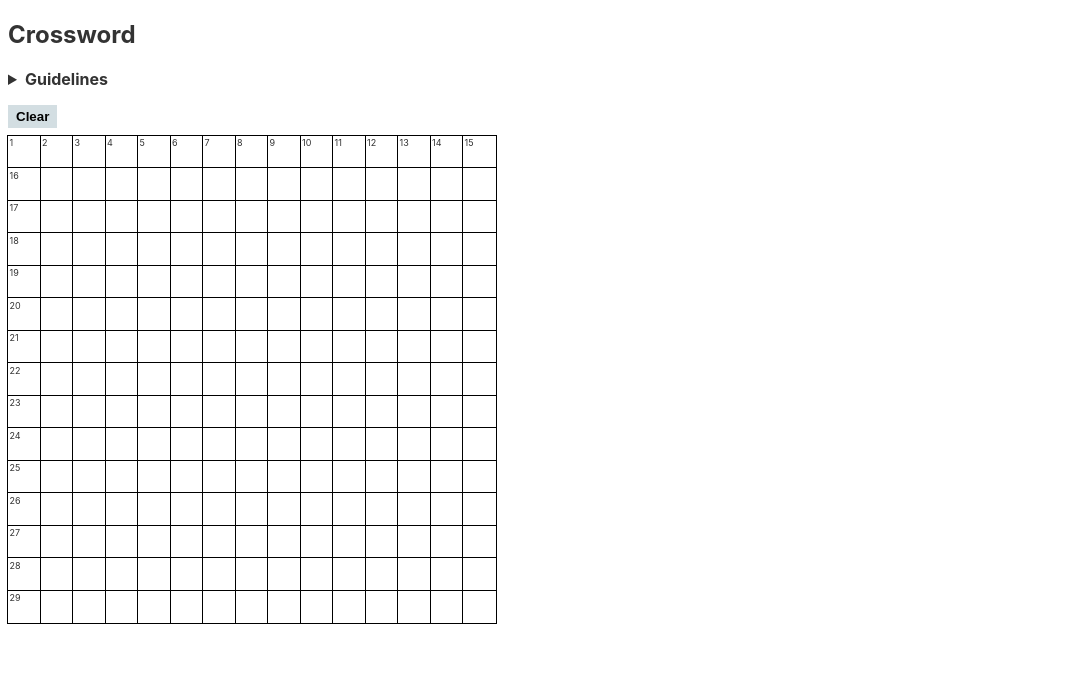
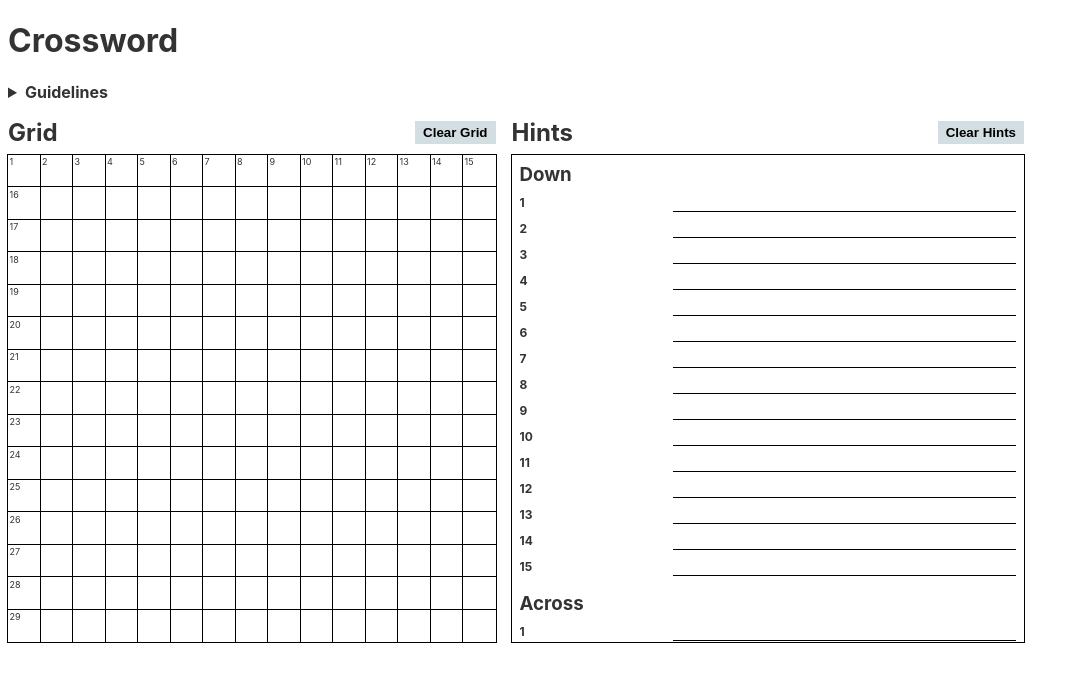
Before and after one commit to erxclau/crossword, a Svelte app: page / in a window 1280 px wide. Shown: the top 682 px of the page, without its empty margins (0-1081 px from the left). Built offline with nearby package versions, Linux system fonts and the light colour scheme.

Commit message:
Add hints

```diff
--- a/src/App.svelte
+++ b/src/App.svelte
@@ -6,26 +6,72 @@
   const block = "/";
   let grid = Array();
   let labels = Array();
+  let down = Array();
+  let across = Array();
   let vertical = false;
 
   let current;
 
   $: grid.length && localStorage.setItem("grid", JSON.stringify(grid));
+  $: down.length && localStorage.setItem("down", JSON.stringify(down));
+  $: across.length && localStorage.setItem("across", JSON.stringify(across));
+
   $: (() => {
     labels = grid.reduce((arr, sq, i) => {
       const { row, col } = coordinate(i);
       if (sq !== block) {
-        const top = grid[(row - 1) * 15 + col];
-        const left = grid[row * 15 + col - 1];
+        const top = grid[(row - 1) * size + col];
+        const left = grid[row * size + col - 1];
 
         if (row === 0 || col === 0) {
-          arr.push({ index: i, text: arr.length + 1 });
+          arr.push({
+            index: i,
+            text: arr.length + 1,
+            down: row === 0,
+            across: col === 0,
+          });
         } else if (top === block || left === block) {
-          arr.push({ index: i, text: arr.length + 1 });
+          arr.push({
+            index: i,
+            text: arr.length + 1,
+            down: top === block,
+            across: left === block,
+          });
         }
       }
       return arr;
     }, Array());
+  })();
+
+  $: (() => {
+    down = labels
+      .filter((label) => label.down)
+      .map((label, i) => {
+        const hint = down.length > i ? down[i].hint : "";
+        let { row, col } = coordinate(label.index);
+        let word = "";
+        let idx = row * size + col;
+        while (row < size && grid[idx] !== empty && grid[idx] !== block) {
+          word += grid[idx];
+          idx = ++row * size + col;
+        }
+        return { word: word.trim(), text: label.text, hint: hint };
+      });
+
+    across = labels
+      .filter((label) => label.across)
+      .map((label, i) => {
+        const hint = across.length > i ? across[i].hint : "";
+        let { row, col } = coordinate(label.index);
+        let word = "";
+        let idx = row * size + col;
+        while (col < size && grid[idx] !== empty && grid[idx] !== block) {
+          word += grid[idx];
+          idx = row * size + ++col;
+        }
+
+        return { word: word.trim(), text: label.text, hint: hint };
+      });
   })();
 
   const row = (i) => Math.floor(i / size);
@@ -68,8 +114,13 @@
     current = i;
   };
 
-  const clear = () => {
+  const clearGrid = () => {
     grid = Array(size * size).fill(empty);
+  };
+
+  const clearHints = () => {
+    down = Array();
+    across = Array();
   };
 
   const reflect = (i) => {
@@ -80,8 +131,18 @@
   };
 
   onMount(() => {
-    const storage = localStorage.getItem("grid");
-    grid = storage ? JSON.parse(storage) : Array(size * size).fill(empty);
+    const localGrid = localStorage.getItem("grid");
+    grid = localGrid ? JSON.parse(localGrid) : Array(size * size).fill(empty);
+
+    const localDown = localStorage.getItem("down");
+    if (localDown) {
+      down = JSON.parse(localDown);
+    }
+
+    const localAcross = localStorage.getItem("across");
+    if (localAcross) {
+      across = JSON.parse(localAcross);
+    }
   });
 </script>
 
@@ -115,7 +176,7 @@
 />
 
 <main style="--size: {size};">
-  <h2>Crossword</h2>
+  <h1>Crossword</h1>
   <details>
     <summary><b>Guidelines</b></summary>
     <ol>
@@ -126,8 +187,13 @@
       <li>The puzzle theme must total at least 33 squares</li>
     </ol>
   </details>
-  <button class="clear" on:click={clear}>Clear</button>
-  <section id="grid">
+  <section id="crossword">
+    <section id="grid-container">
+      <header>
+        <h2>Grid</h2>
+        <button class="clear" on:click={clearGrid}>Clear Grid</button>
+      </header>
+      <div id="grid">
         {#each grid as square, i}
           <input
             id="square-{i}"
@@ -177,6 +243,34 @@
             >{label.text}
           </label>
         {/each}
+      </div>
+    </section>
+    <section id="hints-container">
+      <header>
+        <h2>Hints</h2>
+        <button class="clear" on:click={clearHints}>Clear Hints</button>
+      </header>
+      <div id="hints">
+        <section>
+          <h3>Down</h3>
+          {#each down as d}
+            <label class="hint">
+              <span>{d.text} {d.word}</span>
+              <input id="down-{d.text}" bind:value={d.hint} />
+            </label>
+          {/each}
+        </section>
+        <section>
+          <h3>Across</h3>
+          {#each across as a}
+            <label class="hint">
+              <span>{a.text} {a.word}</span>
+              <input id="across-{a.text}" bind:value={a.hint} />
+            </label>
+          {/each}
+        </section>
+      </div>
+    </section>
   </section>
 </main>
 
@@ -199,6 +293,11 @@
     margin: 0.5rem 0;
   }
 
+  h2 {
+    margin: 0;
+    margin-bottom: 0.5rem;
+  }
+
   .clear {
     margin-bottom: 0.5rem;
     padding: 0.25rem 0.5rem;
@@ -211,6 +310,27 @@
     background-color: rgb(165, 172, 175);
   }
 
+  #crossword {
+    display: flex;
+    gap: 1rem;
+  }
+
+  @media screen and (max-width: 1000px) {
+    #crossword {
+      flex-direction: column;
+    }
+  }
+
+  #grid-container {
+    max-width: calc(var(--size) * var(--squarepx));
+  }
+
+  header {
+    display: flex;
+    justify-content: space-between;
+    align-items: center;
+  }
+
   #grid {
     display: grid;
     grid-template-columns: repeat(var(--size), var(--squarepx));
@@ -219,6 +339,49 @@
     outline: 1px solid black;
     box-sizing: border-box;
     margin: 0px;
+  }
+
+  #hints-container {
+    width: calc(1000px - calc(var(--size) * var(--squarepx)));
+  }
+
+  #hints {
+    outline: 1px solid black;
+    height: calc(var(--size) * var(--squarepx));
+    overflow: scroll;
+  }
+
+  #hints section {
+    padding: 0.5rem;
+    padding-bottom: 0;
+  }
+
+  #hints h3 {
+    margin: 0;
+    margin-bottom: 0.5rem;
+  }
+
+  .hint {
+    display: flex;
+    margin-bottom: 0.5rem;
+    align-items: center;
+  }
+
+  .hint span {
+    font-size: 12px;
+    font-weight: bold;
+    display: block;
+    width: 225px;
+  }
+
+  .hint input {
+    border: none;
+    width: 100%;
+    border-bottom: 1px solid black;
+  }
+
+  .hint input:focus-visible {
+    outline: none;
   }
 
   .square {
```
Also changed, not shown: 1 other file (tests, documents, lock files or other folders). Lines whose indentation alone changed are shown as unchanged.
